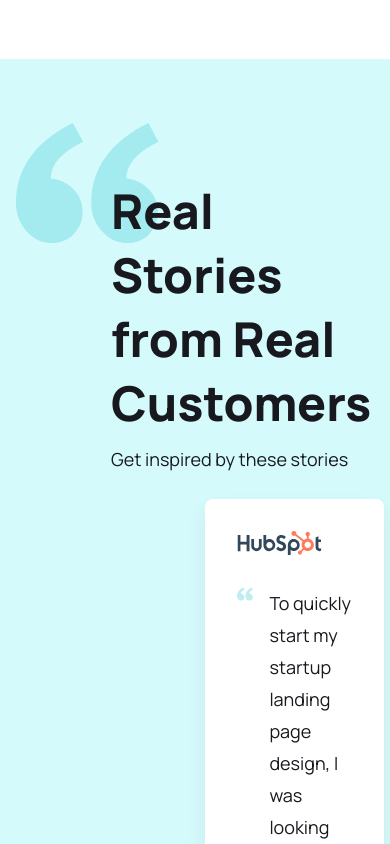
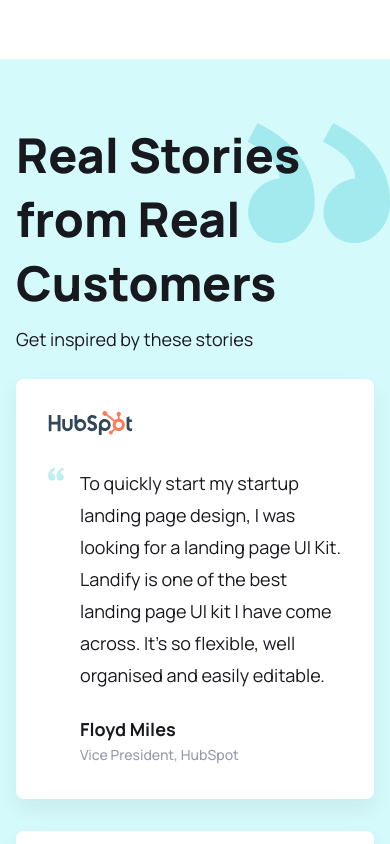
Before and after one commit to bradvatne/landify, a Next.js app: page / in a window 390 px wide. Shown: the part 1880-2724 px from the top of the page. Built offline with nearby package versions, Linux system fonts and the light colour scheme.

Commit message:
reviews responsive

```diff
--- a/styles/Reviews.module.scss
+++ b/styles/Reviews.module.scss
@@ -102,3 +102,33 @@
   grid-area: authordetails;
   margin: 0;
 }
+
+@media (max-width: 1000px) {
+  .left {
+    margin-left: 0;
+    margin-top: 0;
+  }
+
+  .wrapper {
+    grid-template-columns: 1fr;
+    grid-gap: 0;
+  }
+
+  .review_left {
+    margin-left: 0;
+  }
+
+  .reviews_right_container {
+    margin-top: 0;
+  }
+
+  .right_bottom_review,
+  .right_top_review,
+  .left {
+    max-width: 100%;
+  }
+  .quotes_large {
+    right: 0;
+    transform: rotateY(180deg)
+  }
+}
```
